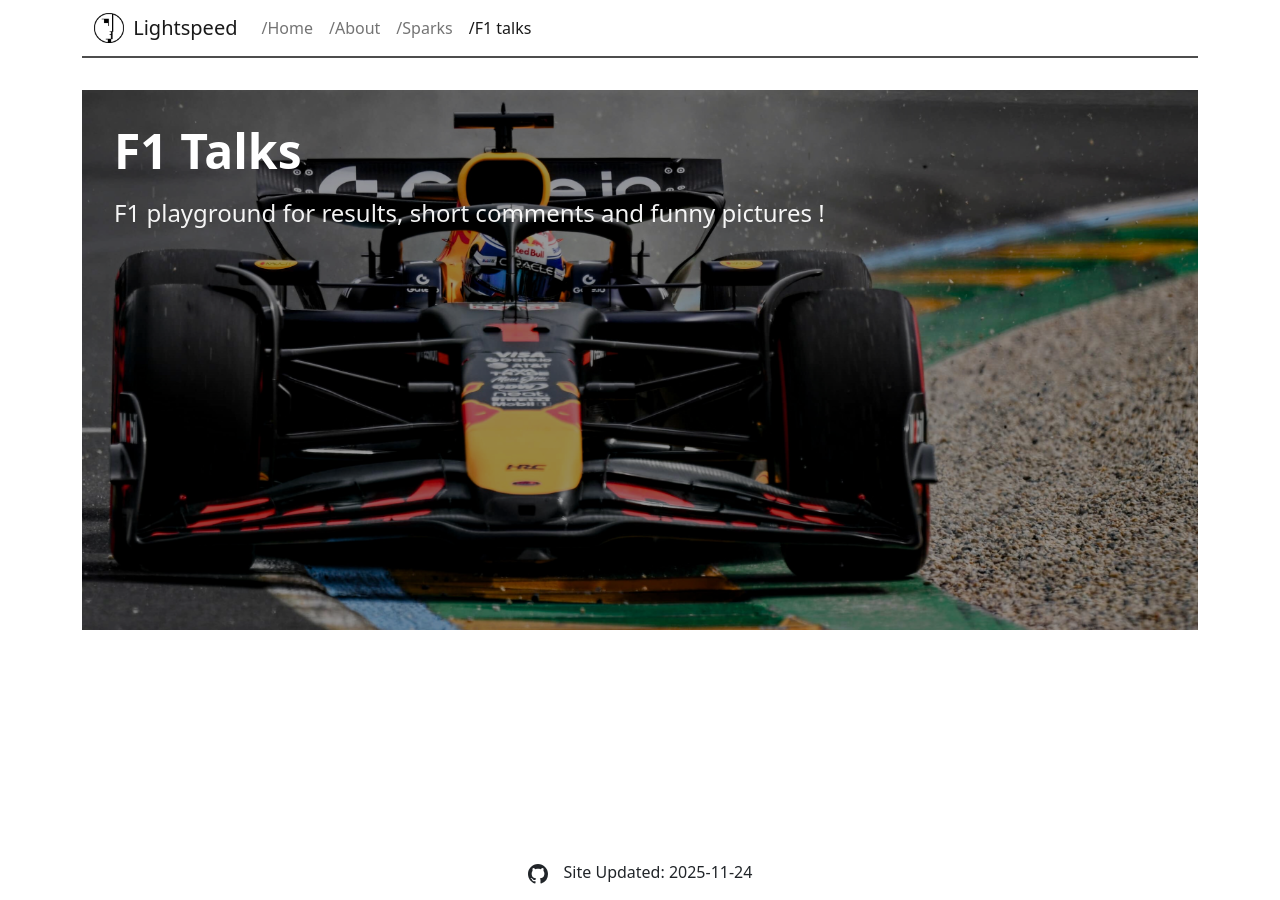
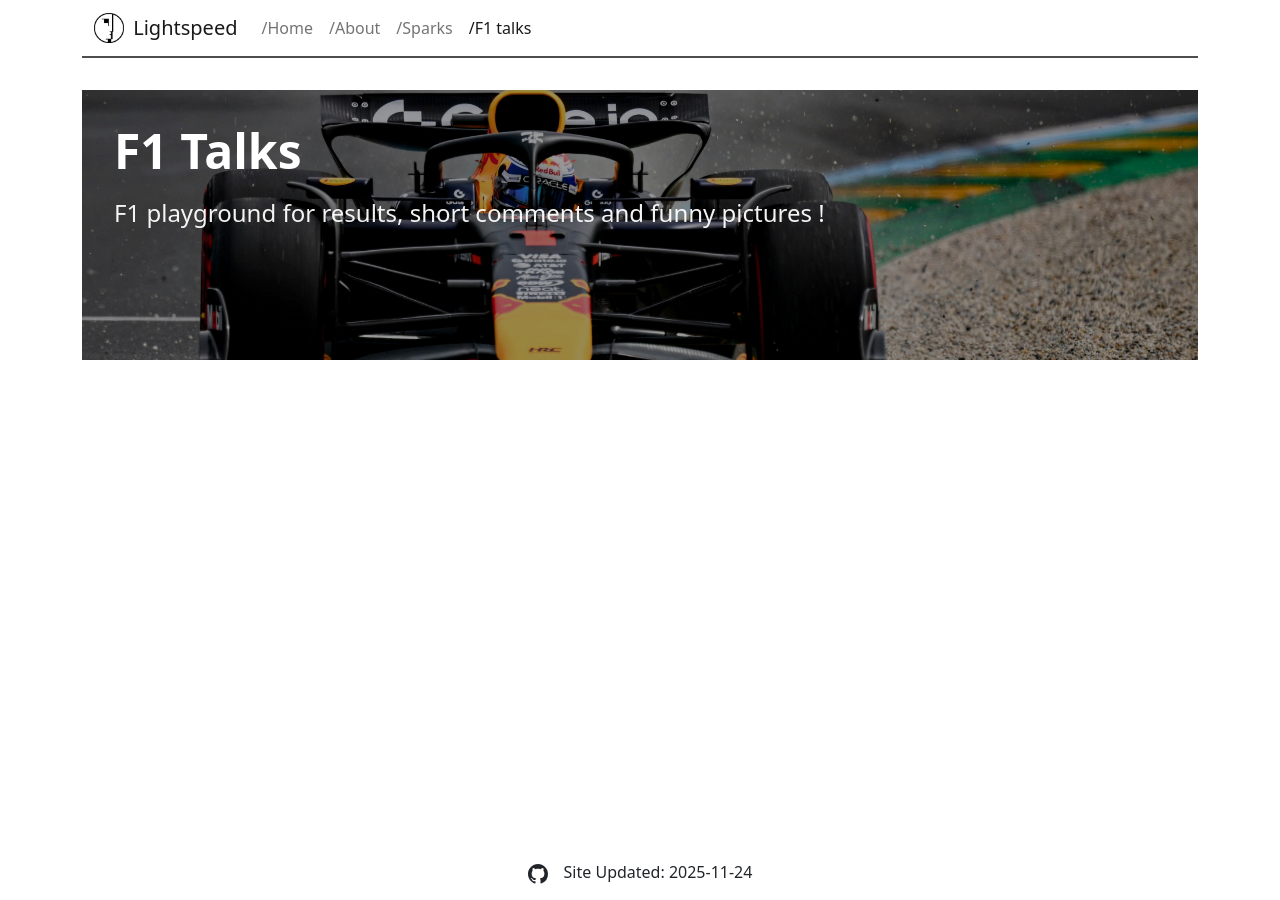
Before and after one commit to Hwei-esay/Hwei-esay.github.io, a Jekyll site: the page built from f1talks.md, in a window 1280 px wide. Built offline with Jekyll 4.4.1, drawn with Linux system fonts in a browser that asks for light colours.

Commit message:
Update post-with-header.html

```diff
--- a/_layouts/post-with-header.html
+++ b/_layouts/post-with-header.html
@@ -10,7 +10,7 @@
   background-repeat: no-repeat;
   padding: 2rem 0; /* 增加内边距让头部更高 */
   position: relative;
-  min-height: 60vh; /* 使用视口高度单位，显示更多图片内容 */
+  min-height: 30vh; /* 使用视口高度单位，显示更多图片内容 */
 }
 
 .post-header::before {
```
